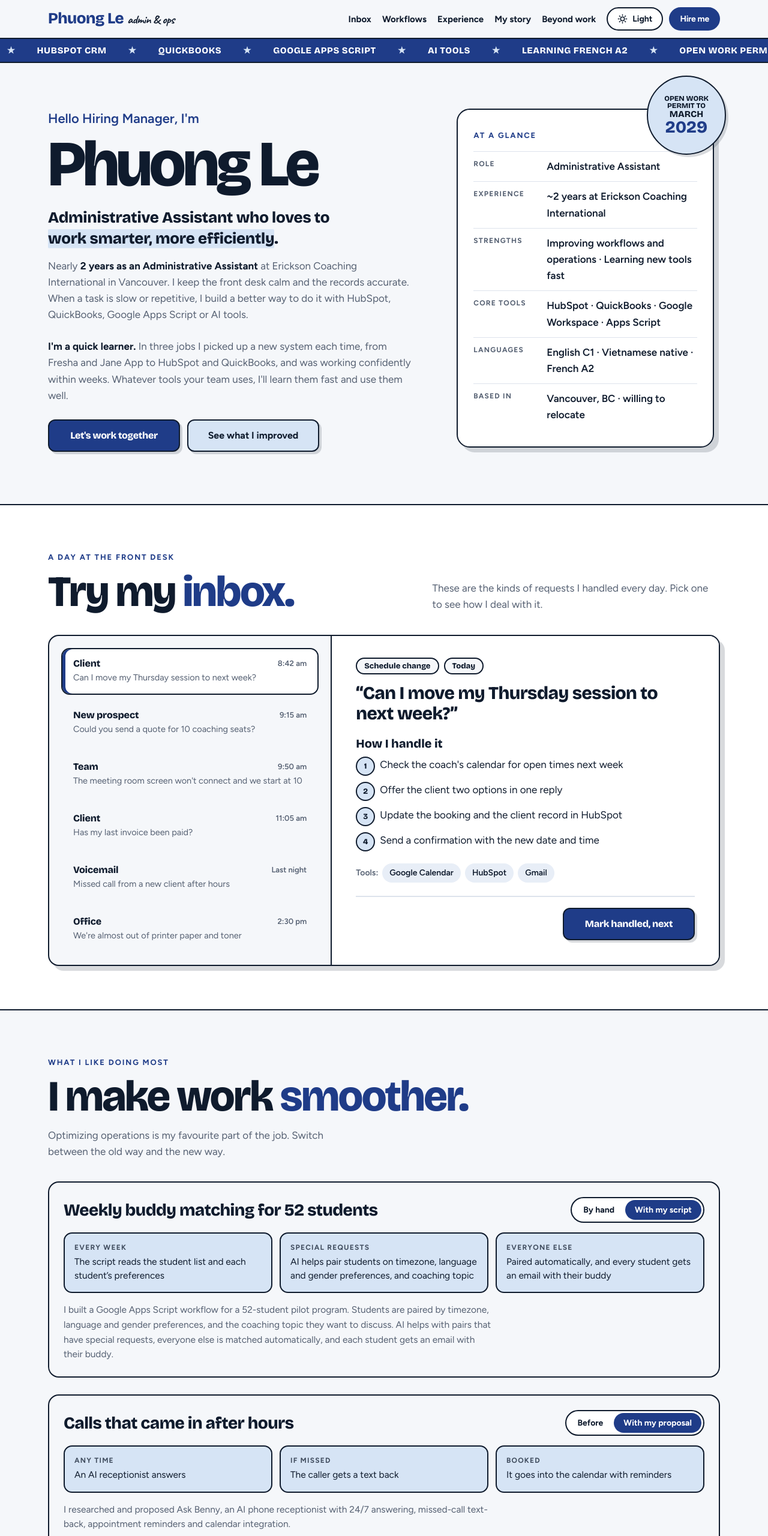
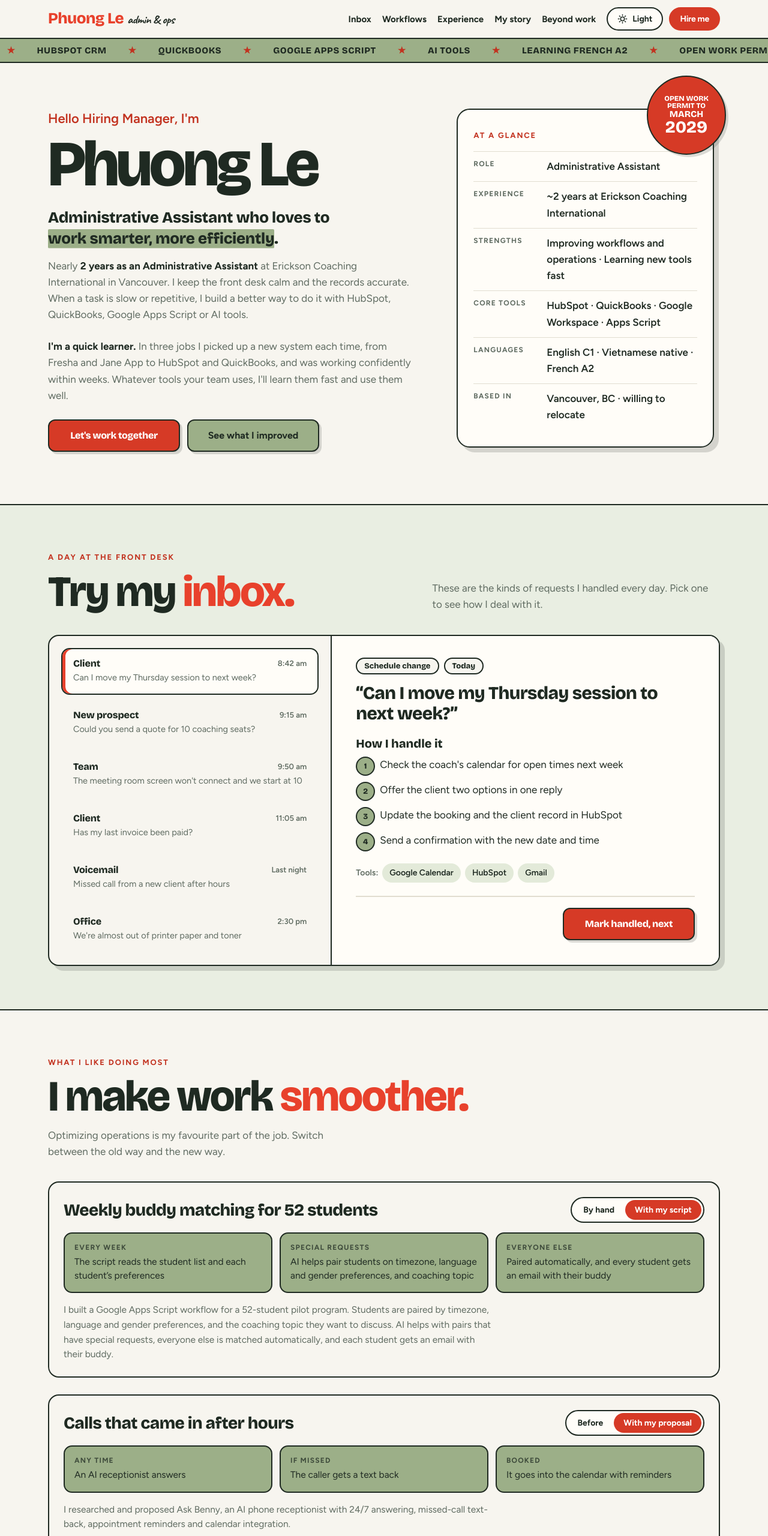
Before and after one commit to thuphuong7/thuphuong7.github.io, a plain HTML site: page index.html in a window 1280 px wide. Shown: the top 2560 px of the page at 60% size. Drawn offline with nearby package versions, Linux system fonts and the light colour scheme.

Commit message:
Sage, off-white and tomato palette

```diff
--- a/index.html
+++ b/index.html
@@ -11,15 +11,15 @@
 <style>
 /* Layout: personal-brand poster. Giant name hero with sticker badge and tilted cards, ticker strip, then bold ruled sections. */
 :root{
-  --bg:#f5f7fa; --surface:#ffffff; --ink:#0f1b2d; --muted:#556072; --line:#dde3ec;
-  --brand:#1f3c88; --brand-ink:#ffffff; --hi:#d6e4f5; --hi-ink:#0f1b2d; --soft:#e8eef7; --shadow:rgba(15,27,45,.16);
+  --bg:#F7F5EF; --surface:#FFFDF8; --ink:#1F2A22; --muted:#5F6B61; --line:#E1DDD0; --band:#E9EEE2;
+  --brand:#E8412C; --brand-fill:#D63A26; --brand-text:#C2321F; --brand-ink:#ffffff; --hi:#9CAF88; --hi-ink:#1F2A22; --soft:#E3EAD9; --shadow:rgba(31,42,34,.16);
   --display:'Bricolage Grotesque','Arial Black',system-ui,sans-serif;
   --text:'Figtree','Segoe UI',system-ui,sans-serif;
   --hand:'Caveat','Segoe Print','Comic Sans MS',cursive;
 }
 :root[data-theme="dark"]{
-  --bg:#0c1320; --surface:#141e30; --ink:#e9eef6; --muted:#9ba8bb; --line:#26334a;
-  --brand:#86a8ff; --brand-ink:#0b1220; --hi:#223a63; --hi-ink:#e9eef6; --soft:#1a2842; --shadow:rgba(0,0,0,.45); color-scheme:dark}
+  --bg:#151A16; --surface:#1D241F; --ink:#EEF0E8; --muted:#A9B3A8; --line:#2F3A32; --band:#1A211C;
+  --brand:#F0563F; --brand-fill:#D63A26; --brand-text:#FF8A75; --brand-ink:#ffffff; --hi:#9CAF88; --hi-ink:#151A16; --soft:#27332A; --shadow:rgba(0,0,0,.45); color-scheme:dark}
 *{box-sizing:border-box}
 html{scroll-behavior:smooth}
 body{margin:0;background:var(--bg);color:var(--ink);font:17px/1.6 var(--text);overflow-x:hidden}
@@ -30,7 +30,7 @@ a{color:inherit}
 :focus-visible{outline:3px solid var(--brand);outline-offset:3px;border-radius:6px}
 h1,h2,h3{font-family:var(--display);text-wrap:balance;margin:0;line-height:1}
 .hand{font-family:var(--hand);font-weight:700}
-.eyebrow{font:700 13px/1.2 var(--text);letter-spacing:.14em;text-transform:uppercase;color:var(--brand)}
+.eyebrow{font:700 13px/1.2 var(--text);letter-spacing:.14em;text-transform:uppercase;color:var(--brand-text)}
 
 /* nav */
 nav{position:sticky;top:env(safe-area-inset-top,0px);z-index:6;background:var(--bg);border-bottom:2px solid var(--ink)}
@@ -40,9 +40,9 @@ nav .wrap{display:flex;align-items:center;justify-content:space-between;gap:12px
 .nav-r{display:flex;align-items:center;gap:10px;flex-wrap:wrap}
 nav ul{display:flex;gap:18px;list-style:none;margin:0 8px 0 0;padding:0}
 nav a.l{text-decoration:none;font-weight:700;font-size:15px}
-nav a.l:hover{color:var(--brand)}
+nav a.l:hover{color:var(--brand-text)}
 .pill{display:inline-flex;align-items:center;gap:8px;border-radius:99px;padding:9px 16px;font:700 14px var(--text);text-decoration:none;border:2px solid var(--ink);cursor:pointer}
-.pill.brand{background:var(--brand);color:var(--brand-ink);border-color:var(--brand)}
+.pill.brand{background:var(--brand-fill);color:var(--brand-ink);border-color:var(--brand-fill)}
 .pill.ghost{background:var(--surface);color:var(--ink)}
 .pill svg{width:17px;height:17px;fill:none;stroke:currentColor;stroke-width:2.2;stroke-linecap:round}
 .theme .moon{display:none}
@@ -50,16 +50,16 @@ nav a.l:hover{color:var(--brand)}
 :root[data-theme="dark"] .theme .moon{display:block}
 
 /* ticker */
-.ticker{background:var(--brand);color:var(--brand-ink);overflow:hidden;border-bottom:2px solid var(--ink);white-space:nowrap}
+.ticker{background:var(--hi);color:var(--hi-ink);overflow:hidden;border-bottom:2px solid var(--ink);white-space:nowrap}
 .ticker .track{display:inline-flex;animation:slide 38s linear infinite;padding-block:10px}
 .ticker span{font:800 15px var(--display);letter-spacing:.04em;text-transform:uppercase;padding:0 18px;display:inline-flex;align-items:center;gap:36px}
-.ticker span::after{content:"\2605";color:var(--hi)}
+.ticker span::after{content:"\2605";color:var(--brand-text)}
 @keyframes slide{to{transform:translateX(-50%)}}
 
 /* hero */
 .hero{padding-block:56px 64px;display:grid;grid-template-columns:1.25fr .9fr;gap:48px;align-items:center}
 .hero>*{min-width:0}
-.hello{font:600 clamp(18px,2vw,22px)/1.3 var(--text);color:var(--brand);margin:0 0 10px}
+.hello{font:600 clamp(18px,2vw,22px)/1.3 var(--text);color:var(--brand-text);margin:0 0 10px}
 .name{font-size:clamp(52px,8.4vw,112px);font-weight:800;letter-spacing:-.045em;line-height:.95;margin-bottom:22px;white-space:nowrap}
 .name .dot{color:var(--brand)}
 .role{font:800 clamp(20px,2.4vw,26px)/1.2 var(--display);margin:0 0 16px;letter-spacing:-.01em}
@@ -69,7 +69,7 @@ nav a.l:hover{color:var(--brand)}
 .cta{display:flex;gap:12px;flex-wrap:wrap}
 .btn{cursor:pointer;display:inline-flex;align-items:center;justify-content:center;box-sizing:border-box;height:54px;min-width:220px;padding:0 22px;line-height:1;white-space:nowrap;border-radius:12px;font-weight:700;font-size:16px;text-decoration:none;border:2px solid var(--ink);box-shadow:4px 4px 0 var(--shadow);transition:transform .15s,box-shadow .15s}
 .btn:hover{transform:translate(-2px,-2px);box-shadow:6px 6px 0 var(--shadow)}
-.btn.brand{background:var(--brand);color:var(--brand-ink)}
+.btn.brand{background:var(--brand-fill);color:var(--brand-ink)}
 .btn.hi{background:var(--hi);color:var(--hi-ink)}
 
 .stage{position:relative;padding:20px 10px 30px}
@@ -77,10 +77,10 @@ nav a.l:hover{color:var(--brand)}
 .photo img{display:block;width:100%;height:100%;object-fit:cover}
 .photo .mono{font:800 clamp(90px,12vw,150px)/1 var(--display);color:#fff;letter-spacing:-.06em}
 .photo .add{position:absolute;bottom:14px;left:0;right:0;text-align:center;font:600 13px var(--text);color:#fff;opacity:.85}
-.sticker{position:absolute;top:-34px;right:-10px;width:132px;height:132px;border-radius:50%;background:var(--hi);color:var(--hi-ink);border:2px solid var(--ink);
+.sticker{position:absolute;top:-34px;right:-10px;width:132px;height:132px;border-radius:50%;background:var(--brand-fill);color:var(--brand-ink);border:2px solid var(--ink);
   display:flex;flex-direction:column;align-items:center;justify-content:center;text-align:center;box-shadow:4px 4px 0 var(--shadow);z-index:2}
 .sticker b{font:800 15px/1.05 var(--display);text-transform:uppercase}
-.sticker span{font:800 30px/1 var(--display);color:var(--brand)}
+.sticker span{font:800 30px/1 var(--display);color:var(--brand-ink)}
 .glance{position:relative;background:var(--surface);border:2px solid var(--ink);border-radius:22px;padding:28px 26px;box-shadow:8px 8px 0 var(--shadow)}
 .glance dl{margin:14px 0 0;display:grid;gap:0}
 .glance dl div{display:grid;grid-template-columns:110px 1fr;gap:12px;padding:11px 0;border-top:1px solid var(--line)}
@@ -92,7 +92,7 @@ nav a.l:hover{color:var(--brand)}
 
 /* sections */
 section{padding-block:72px}
-.band{background:var(--surface);border-block:2px solid var(--ink)}
+.band{background:var(--band);border-block:2px solid var(--ink)}
 .head{display:flex;justify-content:space-between;align-items:flex-end;gap:16px 32px;flex-wrap:wrap;margin-bottom:36px}
 .head h2{font-size:clamp(40px,6vw,72px);font-weight:800;letter-spacing:-.035em;margin-top:8px}
 .head h2 em{font-style:normal;color:var(--brand)}
@@ -120,11 +120,11 @@ section{padding-block:72px}
 .item .from{font:800 16px var(--display);letter-spacing:-.01em}
 .item .when{font-size:13px;color:var(--muted);font-weight:600}
 .item .subj{grid-column:1/-1;font-size:14.5px;color:var(--muted);white-space:nowrap;overflow:hidden;text-overflow:ellipsis}
-.item.done .from::after{content:"Handled";margin-left:8px;font:700 11px var(--text);letter-spacing:.08em;text-transform:uppercase;color:var(--brand)}
+.item.done .from::after{content:"Handled";margin-left:8px;font:700 11px var(--text);letter-spacing:.08em;text-transform:uppercase;color:var(--brand-text)}
 .idetail{padding:36px 40px 36px;background:var(--surface);min-width:0}
 .idetail .meta{display:flex;flex-wrap:wrap;gap:8px;margin-bottom:14px}
 .itag{font:800 13px var(--display);padding:4px 12px;border-radius:99px;border:2px solid var(--ink);background:var(--bg)}
-.itag.urgent{background:var(--brand);color:var(--brand-ink);border-color:var(--brand)}
+.itag.urgent{background:var(--brand-fill);color:var(--brand-ink);border-color:var(--brand-fill)}
 .idetail blockquote{margin:0 0 22px;font:800 clamp(22px,2.6vw,30px)/1.15 var(--display);letter-spacing:-.02em}
 .idetail h3{font-size:20px;margin-bottom:12px}
 .isteps{margin:0 0 20px;padding:0;list-style:none;counter-reset:s;display:grid;gap:10px}
@@ -145,11 +145,11 @@ section{padding-block:72px}
 .auto-top h3{font-size:clamp(22px,2.6vw,28px);letter-spacing:-.02em}
 .switch{display:inline-flex;border:2px solid var(--ink);border-radius:99px;padding:3px;gap:2px;background:var(--surface)}
 .switch button{border:0;background:transparent;color:var(--ink);font:700 14px var(--text);padding:8px 16px;border-radius:99px;cursor:pointer}
-.switch button[aria-pressed="true"]{background:var(--brand);color:var(--brand-ink)}
+.switch button[aria-pressed="true"]{background:var(--brand-fill);color:var(--brand-ink)}
 .aflow{list-style:none;margin:0;padding:0;display:grid;grid-template-columns:repeat(3,1fr);gap:12px}
 .aflow li{border:2px solid var(--ink);border-radius:14px;padding:16px;font-size:15.5px;line-height:1.45;background:var(--surface);transition:background .25s,color .25s}
 .aflow.after li{background:var(--hi);color:var(--hi-ink)}
-.aflow li b{display:block;font:700 12px var(--text);letter-spacing:.1em;text-transform:uppercase;color:var(--brand);margin-bottom:6px}
+.aflow li b{display:block;font:700 12px var(--text);letter-spacing:.1em;text-transform:uppercase;color:var(--brand-text);margin-bottom:6px}
 .aflow.after li b{color:var(--hi-ink);opacity:.75}
 .auto .anote{margin:0;color:var(--muted);font-size:15.5px;max-width:72ch}
 @media (max-width:900px){
@@ -239,7 +239,7 @@ nav a.l:hover::after{transform:scaleX(1)}
 .jobs{border-top:2px solid var(--ink)}
 .job{display:grid;grid-template-columns:230px 1fr;gap:28px;padding-block:28px;border-bottom:2px solid var(--line)}
 .job>*{min-width:0}
-.job .when{font:800 15px var(--display);color:var(--brand)}
+.job .when{font:800 15px var(--display);color:var(--brand-text)}
 .job .when small{display:block;font:500 14px var(--text);color:var(--muted);margin-top:4px}
 .job h3{font-size:clamp(24px,3vw,32px);letter-spacing:-.02em;margin-bottom:4px}
 .job .org{font-weight:700;margin-bottom:12px}
@@ -255,11 +255,11 @@ nav a.l:hover::after{transform:scaleX(1)}
 .edu li::marker{color:var(--brand)}
 
 /* contact */
-.contact{background:var(--brand);color:var(--brand-ink);border-top:2px solid var(--ink)}
+.contact{background:var(--hi);color:var(--hi-ink);border-top:2px solid var(--ink)}
 .contact .wrap{display:grid;grid-template-columns:1.3fr 1fr;gap:40px;align-items:center;padding-block:72px}
 .contact .wrap>*{min-width:0}
 .contact h2{font-size:clamp(48px,8vw,104px);font-weight:800;letter-spacing:-.045em;line-height:.9}
-.contact .hand{font-size:30px;display:block;margin-top:14px;color:var(--hi)}
+.contact .hand{font-size:30px;display:block;margin-top:14px;color:var(--hi-ink)}
 .card{background:var(--surface);color:var(--ink);border:2px solid var(--ink);border-radius:18px;padding:24px;box-shadow:8px 8px 0 var(--shadow)}
 .card dl{margin:0;display:grid;gap:14px}
 .card dt{font:700 12px var(--text);letter-spacing:.14em;text-transform:uppercase;color:var(--muted)}
```
